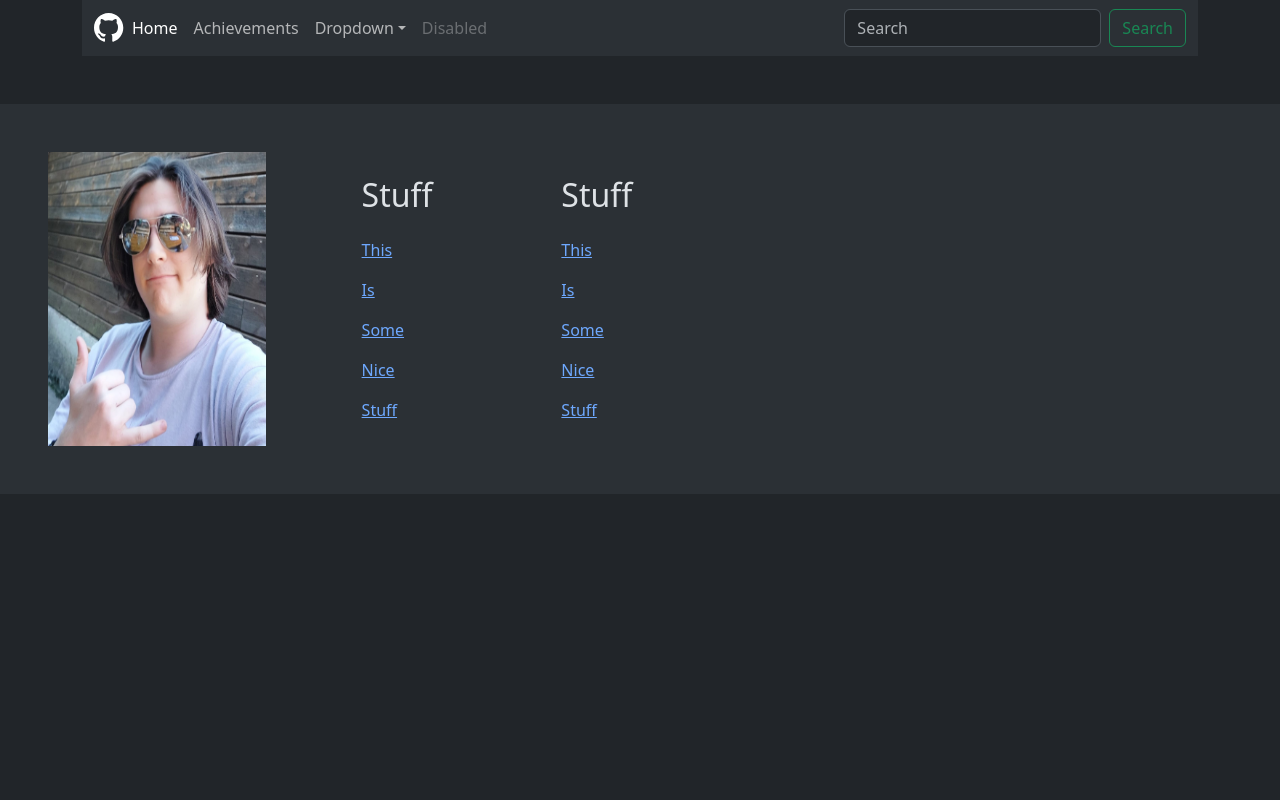
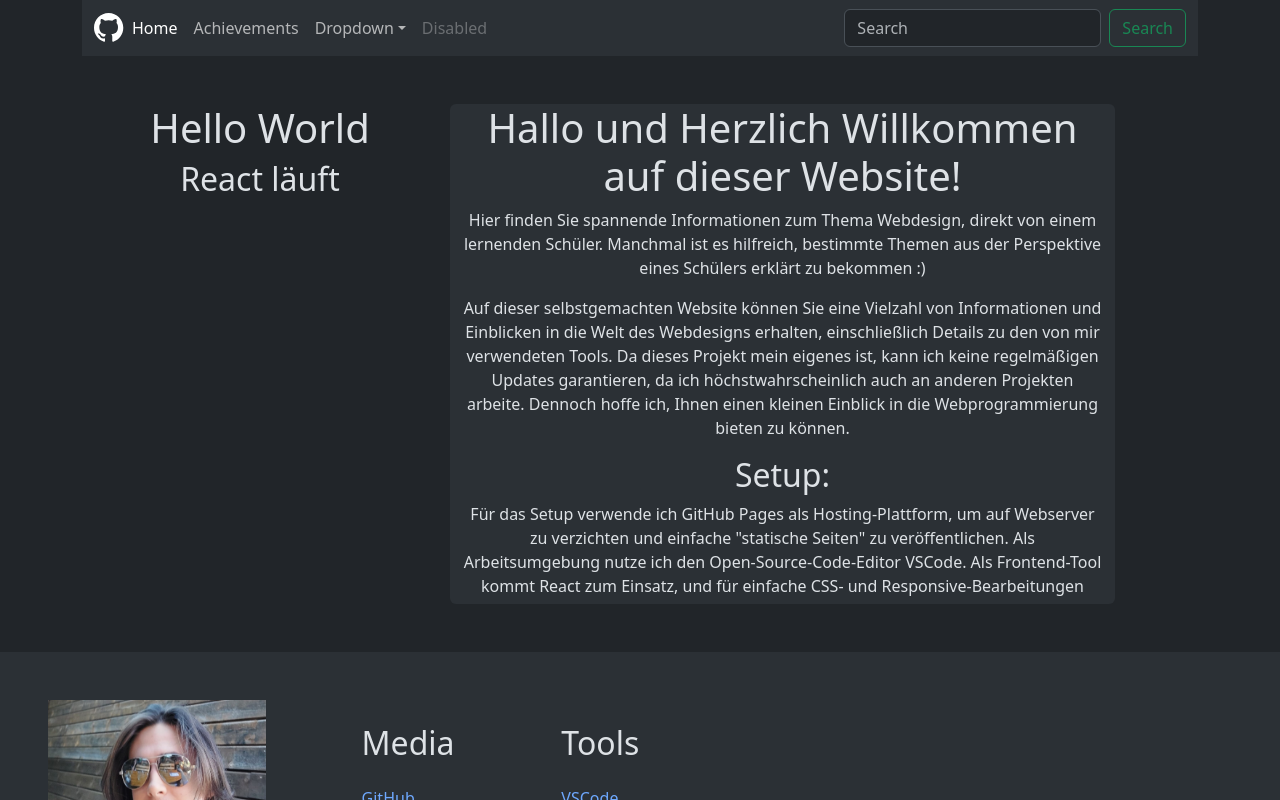
Before and after one commit to JuZankl/project, a React (Create React App) app: page / in a window 1280 px wide. Shown: the top 800 px of the page. Built offline with nearby package versions, Linux system fonts and the light colour scheme.

Commit message:
setting links for impressum and more

```diff
--- a/src/comp/Content.js
+++ b/src/comp/Content.js
@@ -6,15 +6,20 @@ import GridPanel from "./GridPanel.js";
 import App from "./App";
 
 function Content() {
-  var path = window.location.pathname;
-  if (path === "/project") {
+  let pageValue = "home";
+  let urlParams = new URLSearchParams(window.location.search);
+  if (urlParams.has("page")) {
+    pageValue = urlParams.get("page");
+  }
+
+  if (pageValue === "home") {
     return (
       <div className="row mt-5">
         <App />
         <Welcome />
       </div>
     );
-  } else if (path === "/project/dashboard") {
+  } else if (pageValue === "dashboard") {
     return <GridPanel />;
   }
 }
--- a/src/comp/Impresum.js
+++ b/src/comp/Impresum.js
@@ -10,47 +10,41 @@ function Impressum() {
         src={Profile}
         className="col-6 img-fluid d-none d-md-block"
         style={{ maxWidth: "20%", maxHeight: auto }}
+        alt="GitHub"
       />
       <div className="col-4 mx-5">
         <div className="row">
           <ul className="col-5 list-unstyled m-3">
             <li className="p-2">
-              <h2>Stuff</h2>
+              <h2>Media</h2>
             </li>
             <li className="p-2">
-              <a href="#">This</a>
+              <a href="https://github.com/JuZankl">GitHub</a>
             </li>
             <li className="p-2">
-              <a href="#">Is</a>
+              <a href="https://linkedin.com/in/julian-zankl-4159b9296">
+                LinkedIn
+              </a>
             </li>
             <li className="p-2">
-              <a href="#">Some</a>
-            </li>
-            <li className="p-2">
-              <a href="#">Nice</a>
-            </li>
-            <li className="p-2">
-              <a href="#">Stuff</a>
+              <a href="https://www.instagram.com/juza0074/">Instagram</a>
             </li>
           </ul>
           <ul className="col-5 list-unstyled m-3">
             <li className="p-2">
-              <h2>Stuff</h2>
+              <h2>Tools</h2>
             </li>
             <li className="p-2">
-              <a href="#">This</a>
+              <a href="https://code.visualstudio.com">VSCode</a>
             </li>
             <li className="p-2">
-              <a href="#">Is</a>
+              <a href="https://getbootstrap.com">Bootstrap</a>
             </li>
             <li className="p-2">
-              <a href="#">Some</a>
+              <a href="https://react.dev">React</a>
             </li>
             <li className="p-2">
-              <a href="#">Nice</a>
-            </li>
-            <li className="p-2">
-              <a href="#">Stuff</a>
+              <a href="https://https://github.com">GitHub</a>
             </li>
           </ul>
         </div>
--- a/src/comp/Navbar.js
+++ b/src/comp/Navbar.js
@@ -2,6 +2,9 @@ import "bootstrap/dist/css/bootstrap.min.css";
 import "bootstrap/dist/js/bootstrap.bundle.min";
 
 function Navbar() {
+  var urlproject = `${window.location.origin}/project`;
+  var urlachievements = `${window.location.origin}/project?page=dashboard`;
+
   return (
     <nav className="navbar navbar-expand-lg bg-body-tertiary">
       <div className="container-fluid">
@@ -38,16 +41,13 @@ function Navbar() {
               <a
                 className="nav-link active"
                 aria-current="page"
-                href="http://localhost:3000/project"
+                href={urlproject}
               >
                 Home
               </a>
             </li>
             <li className="nav-item">
-              <a
-                className="nav-link"
-                href="http://localhost:3000/project/dashboard"
-              >
+              <a className="nav-link" href={urlachievements}>
                 Achievements
               </a>
             </li>
--- a/src/comp/Welcome.js
+++ b/src/comp/Welcome.js
@@ -27,8 +27,8 @@ function Welcome() {
       <p>
         Für das Setup verwende ich GitHub Pages als Hosting-Plattform, um auf
         Webserver zu verzichten und einfache "statische Seiten" zu
-        veröffentlichen. Als Arbeitsumgebung nutze ich Node.js in Verbindung mit
-        dem Open-Source-Code-Editor VSCode. Als Frontend-Tool kommt React zum
+        veröffentlichen. Als Arbeitsumgebung nutze ich den
+        Open-Source-Code-Editor VSCode. Als Frontend-Tool kommt React zum
         Einsatz, und für einfache CSS- und Responsive-Bearbeitungen verwende ich
         Bootstrap als Frontend-Framework. Um Ihr eigenes Projekt zu starten,
         sollten Sie VSCode auf Ihrem Gerät installiert haben und über einen
```
